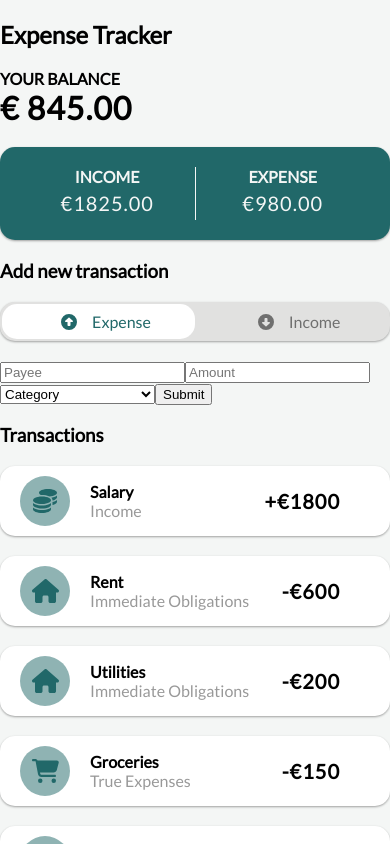
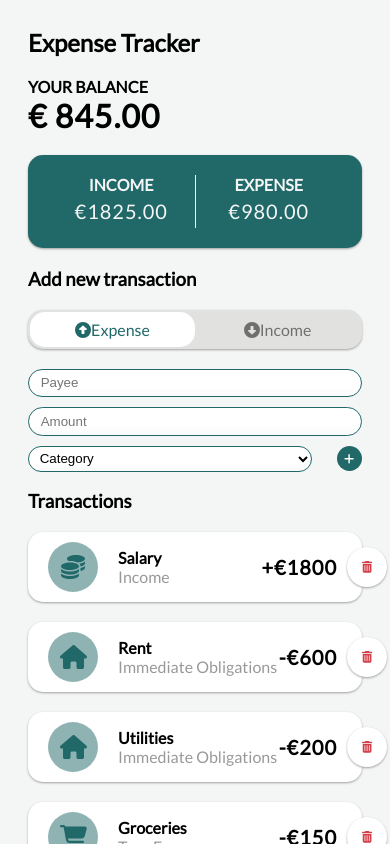
Before and after one commit to Rossowka/expense-tracker-react, a React (Create React App) app: page / in a window 390 px wide. Shown: the top 844 px of the page. Built offline with nearby package versions, Linux system fonts and the light colour scheme.

Commit message:
fix: responsive design

```diff
--- a/src/App.scss
+++ b/src/App.scss
@@ -11,7 +11,7 @@ body {
   align-items: center;
   justify-content: center;
   min-height: 100vh;
-  margin: 0;
+  padding: 0 20px;
   font-family: $font-stack;
 }
 
@@ -39,37 +39,3 @@ h4 {
       color: $negative-color;
   }
 }
-
-.type {
-  background-color: $dark-grey;
-  border-radius: $border-radius;
-  display: flex;
-  justify-content: space-between;
-  margin: 20px 0;
-  padding: 2px;
-  box-shadow: $box-shadow;
-
-  & > label {
-      flex: 1;
-      text-align: center;
-      cursor: pointer;
-      padding: 8px;
-      opacity: 0.5;
-      transition: all 0.3s ease 0s;
-  }
-
-  svg {
-      margin: 0 15px;
-  }
-}
-
-input[type='radio'] {
-  display: none;
-
-  &:checked + label {
-      background-color: #fff;
-      border-radius: $border-radius;
-      color: $primary-color;
-      opacity: 1;
-  }
-}
--- a/src/components/AddTransaction/AddTransaction.js
+++ b/src/components/AddTransaction/AddTransaction.js
@@ -1,8 +1,10 @@
 import { React, useContext } from 'react';
 import { useForm } from 'react-hook-form';
 import { FontAwesomeIcon } from '@fortawesome/react-fontawesome'
-import { faCircleUp, faCircleDown } from '@fortawesome/free-solid-svg-icons'
+import { faCircleUp, faCircleDown, faPlus } from '@fortawesome/free-solid-svg-icons'
 import { GlobalContext } from '../../context/GlobalState';
+
+import './styles.scss';
 
 function AddTransaction() {
     const { addTransaction } = useContext(GlobalContext);
@@ -52,6 +54,7 @@ function AddTransaction() {
                     />
                     <label htmlFor='inflow'><FontAwesomeIcon icon={faCircleDown} />Income</label>
                 </div>
+                <div className='inputs'>
                     <input
                         {...register('payee', {required: true, maxLength: 30})}
                         type='text'
@@ -71,7 +74,8 @@ function AddTransaction() {
                         <option value='Unknown'>Unknown</option>
                     </select>
 
-                <input type='submit' />
+                    <button type='submit'><FontAwesomeIcon icon={faPlus} size="sm" /></button>
+                </div>
             </form>
         </div>
     )
--- /dev/null
+++ b/src/components/AddTransaction/styles.scss
@@ -0,0 +1,62 @@
+@import '../../base.module';
+
+.type {
+    background-color: $dark-grey;
+    border-radius: $border-radius;
+    display: flex;
+    justify-content: space-between;
+    margin: 20px 0;
+    padding: 2px;
+    box-shadow: $box-shadow;
+
+    & > label {
+        flex: 1;
+        text-align: center;
+        cursor: pointer;
+        padding: 8px;
+        opacity: 0.5;
+        transition: all 0.3s ease 0s;
+    }
+}
+
+input[type='radio'] {
+    display: none;
+
+    &:checked + label {
+        background-color: #fff;
+        border-radius: $border-radius;
+        color: $primary-color;
+        opacity: 1;
+    }
+}
+
+button {
+    border-radius: 50%;
+    background-color: $primary-color;
+    color: #fff;
+    height: 25px;
+    width: 25px;
+    align-self: center;
+    margin-left: 15px;
+    border: none;
+}
+
+.inputs {
+    display: flex;
+    gap: 10px;
+    flex-wrap: wrap;
+}
+
+select, input[type='number'], input[type='text'] {
+    border: 1px solid $primary-color;
+    flex: 1;
+    border-radius: $border-radius;
+    padding: 0.25em 0.5em;
+    line-height: 1.5;
+    background-color: #fff;
+    background-image: linear-gradient(to top, #f9f9f9, #fff 33%);
+
+    &::placeholder {
+        padding-left: 5px;
+    }
+}
--- a/src/components/List/Transaction.js
+++ b/src/components/List/Transaction.js
@@ -23,7 +23,7 @@ function Transaction({ transaction }) {
                 style={{color: transaction.amount < 0 ? styles.negativeColor : styles.positiveColor}}>
                 <dt>{sign}€{Math.abs(transaction.amount)}</dt>
             </div>
-            <button onClick={() => deleteTransaction(transaction.id)}>
+            <button className='delete' onClick={() => deleteTransaction(transaction.id)}>
                 <FontAwesomeIcon icon={faTrashCan} size="sm"/>
             </button>
         </div>
--- a/src/components/List/styles.scss
+++ b/src/components/List/styles.scss
@@ -41,7 +41,7 @@ dd {
     opacity: 0.4;
 }
 
-button {
+.delete {
     border-radius: 50%;
     background-color: #fff;
     color: rgba($negative-color, 0);
@@ -51,3 +51,18 @@ button {
     margin-left: 15px;
     border: none;
 }
+
+@media only screen and (max-width: 992px) {
+    .delete {
+        color: rgba($negative-color, 1);
+        position: absolute;
+        right: -25px;
+        width: 40px;
+        height: 40px;
+        box-shadow: $box-shadow;
+    }
+
+    dt {
+        margin-right: 15px;
+    }
+}
--- a/src/context/GlobalState.js
+++ b/src/context/GlobalState.js
@@ -10,7 +10,7 @@ const initialState = {
     { id: 3, payee: 'Groceries', amount: -150, category: 'True Expenses' },
     { id: 4, payee: 'Gift Card', amount: 25, category: 'Unknown' },
     { id: 5, payee: 'Gym Membership', amount: -30, category: 'Quality of Life' },
-]
+  ]
 }
 
 // Create context
```
Lines whose indentation alone changed are shown as unchanged.
